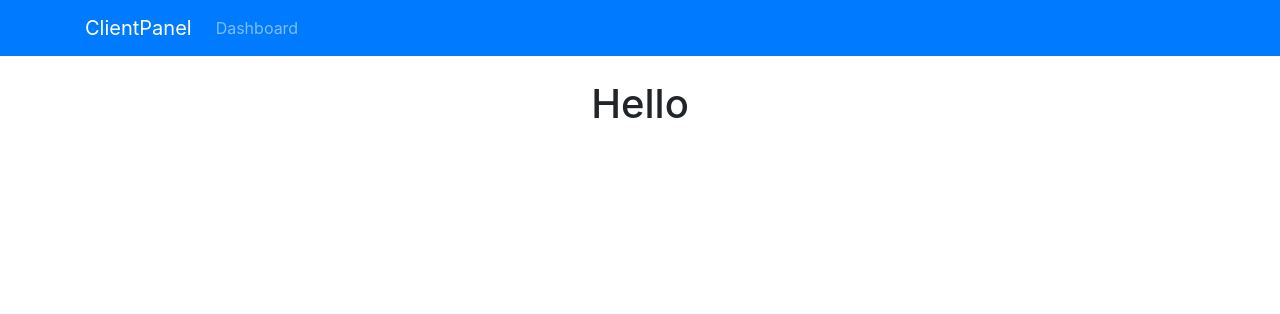
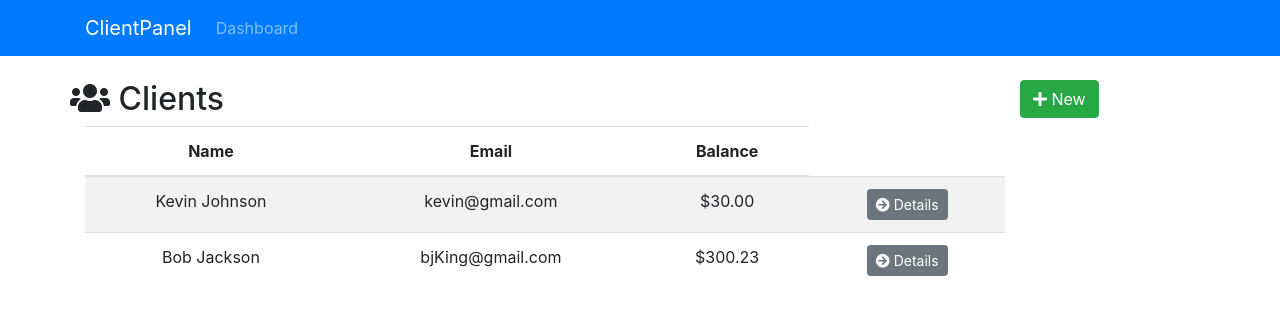
Before and after one commit to hukill2/ClientPanel, a React (Create React App) app: page / in a window 1280 px wide. Shown: the top 314 px of the page. Built offline with nearby package versions, Linux system fonts and the light colour scheme.

Commit message:
added clients and basic structure of clients

```diff
--- a/src/App.js
+++ b/src/App.js
@@ -1,6 +1,7 @@
 import React, { Component } from "react";
 import { BrowserRouter as Router, Route, Switch } from "react-router-dom";
 import AppNavbar from "./components/layout/AppNavbar";
+import Dashboard from "./components/layout/Dashboard";
 import "./App.css";
 
 class App extends Component {
@@ -10,7 +11,9 @@
         <div className="App">
           <AppNavbar />
           <div className="container">
-            <h1>Hello</h1>
+            <Switch>
+              <Route exact path="/" component={Dashboard} />
+            </Switch>
           </div>
         </div>
       </Router>
--- /dev/null
+++ b/src/components/clients/Clients.js
@@ -0,0 +1,74 @@
+import React, { Component } from "react";
+import { Link } from "react-router-dom";
+
+class Clients extends Component {
+  render() {
+    const clients = [
+      {
+        id: "434343434",
+        firstName: "Kevin",
+        lastName: "Johnson",
+        email: "kevin@gmail.com",
+        phone: "555-555-5555",
+        balance: "30"
+      },
+      {
+        id: "4343434",
+        firstName: "Bob",
+        lastName: "Jackson",
+        email: "bjKing@gmail.com",
+        phone: "555-565-5555",
+        balance: "300.23"
+      }
+    ];
+
+    if (clients) {
+      return (
+        <div>
+          <div className="row">
+            <div className="con-md-6">
+              <h2>
+                {" "}
+                <i className="fas fa-users" /> Clients{" "}
+              </h2>
+            </div>
+            <div className="col-md-6" />
+          </div>
+
+          <table className="table table-striped">
+            <thead className="thead-inverse">
+              <tr>
+                <th>Name</th>
+                <th>Email</th>
+                <th>Balance</th>
+              </tr>
+            </thead>
+            <tbody>
+              {clients.map(client => (
+                <tr key={client.id}>
+                  <td>
+                    {client.firstName} {client.lastName}
+                  </td>
+                  <td>{client.email}</td>
+                  <td>${parseFloat(client.balance).toFixed(2)}</td>
+                  <td>
+                    <Link
+                      to={`/client/${client.id}`}
+                      className="btn btn-secondary btn-sm"
+                    >
+                      <i className="fas fa-arrow-circle-right" /> Details
+                    </Link>
+                  </td>
+                </tr>
+              ))}
+            </tbody>
+          </table>
+        </div>
+      );
+    } else {
+      return <h1>Loading...</h1>;
+    }
+  }
+}
+
+export default Clients;
--- a/src/components/layout/Dashboard.js
+++ b/src/components/layout/Dashboard.js
@@ -0,0 +1,16 @@
+import React from "react";
+import Clients from "../clients/Clients";
+import Sidebar from "../layout/Sidebar";
+
+export default function Dashboard() {
+  return (
+    <div className="row">
+      <div className="col-md-10">
+        <Clients />
+      </div>
+      <div className="col-md2">
+        <Sidebar />
+      </div>
+    </div>
+  );
+}
--- a/src/components/layout/Sidebar.js
+++ b/src/components/layout/Sidebar.js
@@ -0,0 +1,9 @@
+import React from "react";
+import { Link } from "react-router-dom";
+export default function Sidebar() {
+  return (
+    <Link to="/client/add" className="btn btn-success btn-block">
+      <i className="fas fa-plus" /> New
+    </Link>
+  );
+}
```
Also changed, not shown: src/components/clients/Client.js (deleted).
